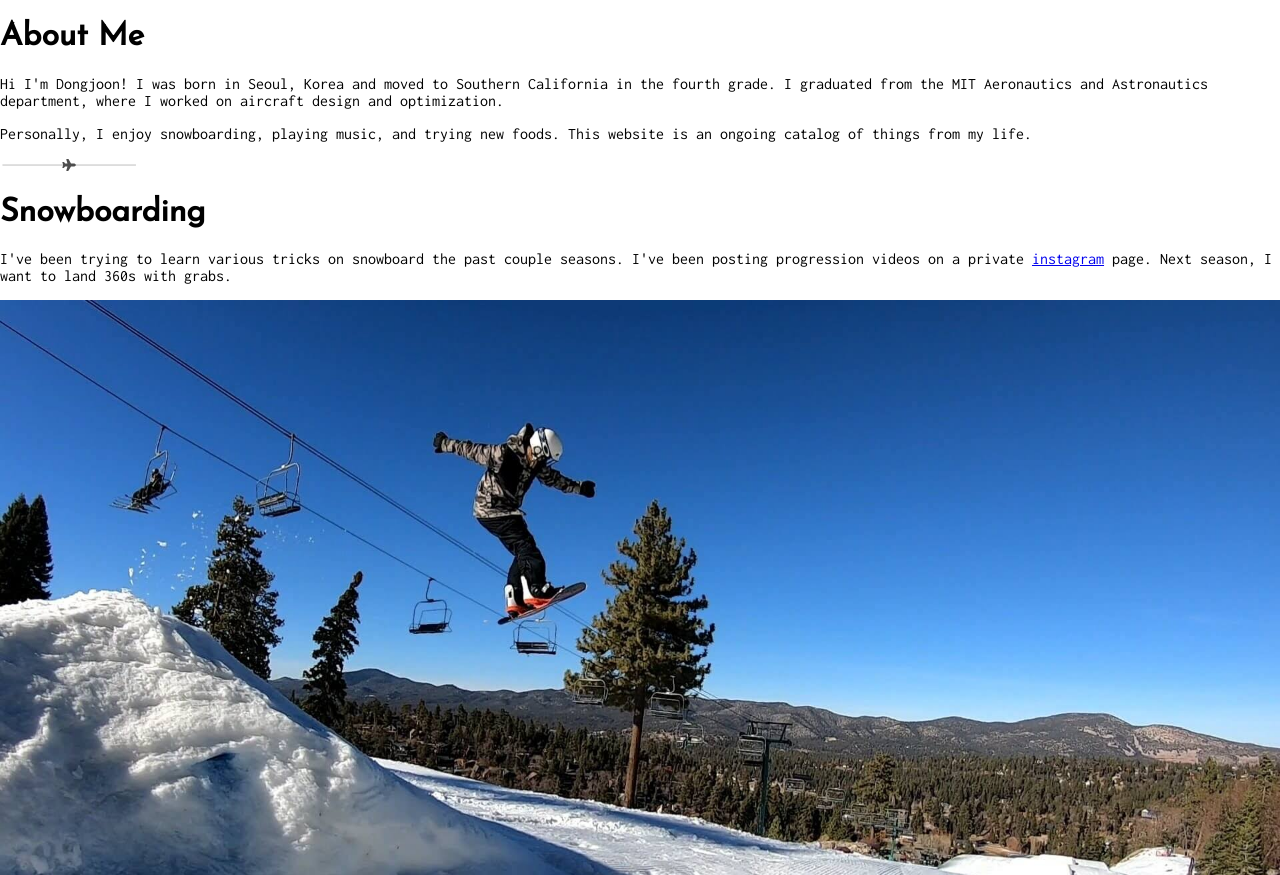
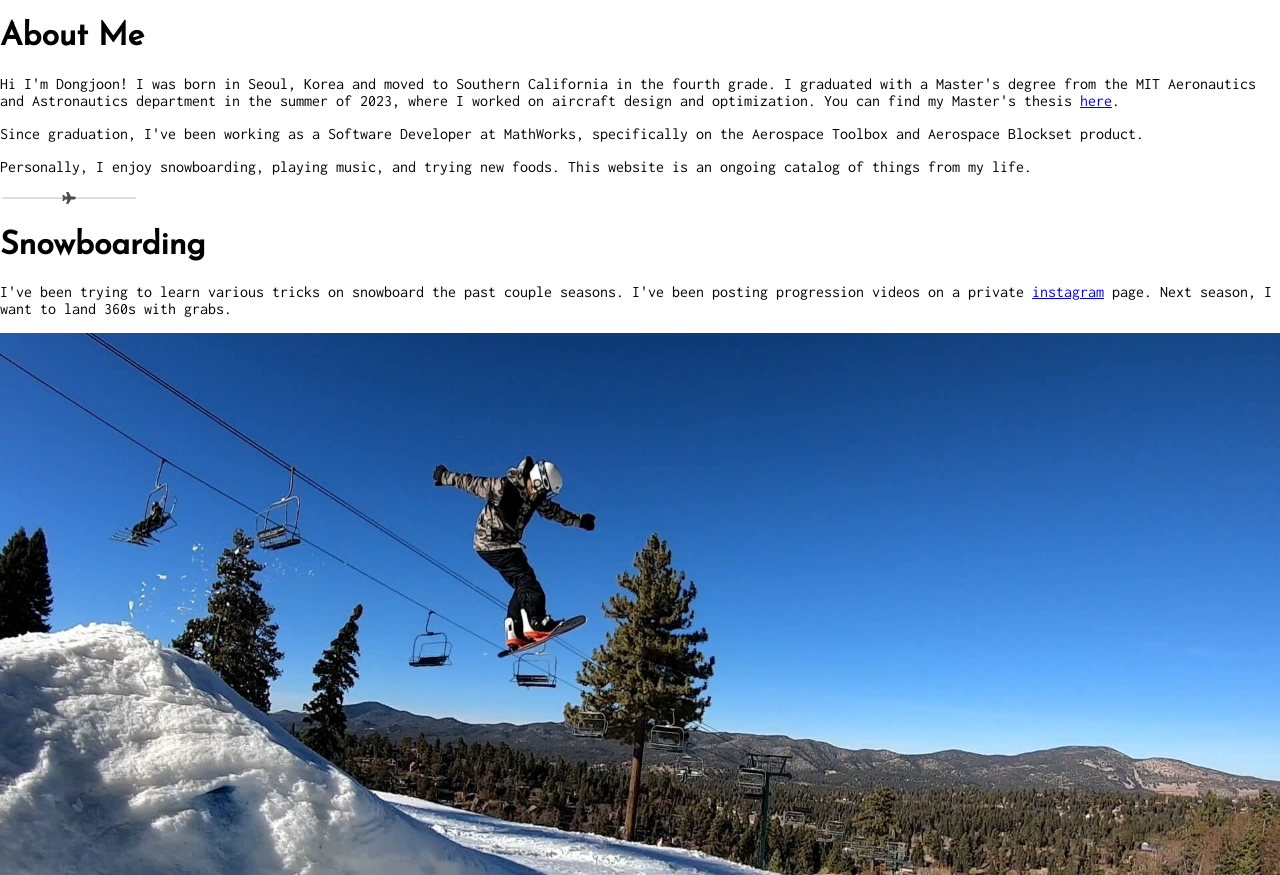
Before and after one commit to djlee9812/personal-gatsby, a Gatsby site: page / in a window 1280 px wide. Shown: the part 2697-3572 px from the top of the page. Built offline with nearby package versions, Linux system fonts and the light colour scheme; Gatsby itself is replaced by a stand-in of ours.

Commit message:
update bio

```diff
--- a/src/pages/index.tsx
+++ b/src/pages/index.tsx
@@ -94,9 +94,13 @@ const IndexPage = () => {
                 <p className={styles.bioText}>
                   Hi I'm Dongjoon! I was born in Seoul, Korea and moved to
                   Southern California in the fourth grade.
-                  I graduated from the MIT
-                  Aeronautics and Astronautics department, where I worked on
-                  aircraft design and optimization.
+                  I graduated with a Master's degree from the MIT
+                  Aeronautics and Astronautics department in the summer of 2023, where I worked on
+                  aircraft design and optimization. You can find my Master's thesis <a className={styles.embeddedAnchor} href="https://dspace.mit.edu/handle/1721.1/151601">here</a>.
+                </p>
+                <p className={styles.bioText}>
+                  Since graduation, I've been working as a Software Developer at MathWorks,
+                  specifically on the Aerospace Toolbox and Aerospace Blockset product.
                 </p>
                 <p className={styles.bioText}>
                   Personally, I enjoy snowboarding, playing music,
```
